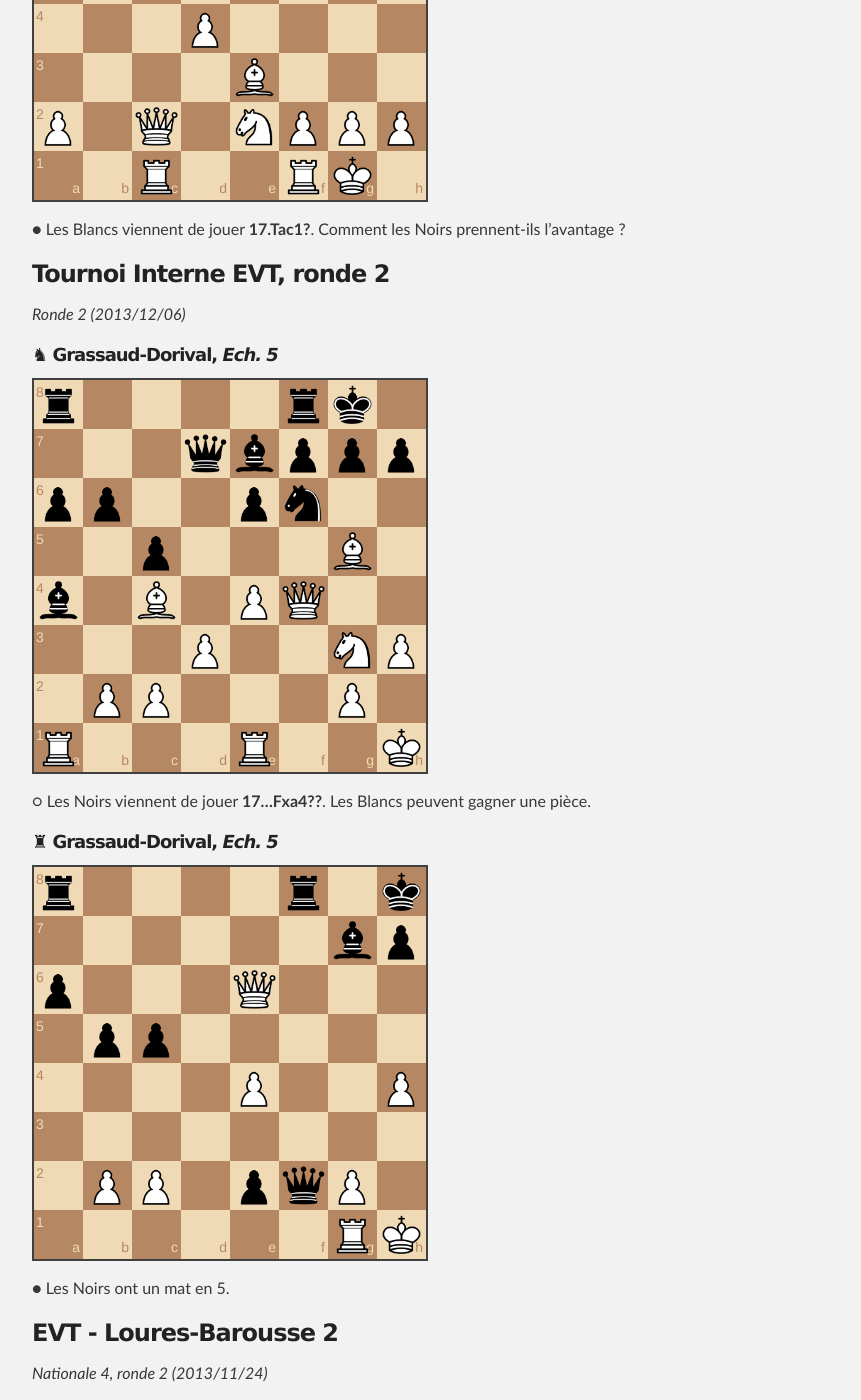
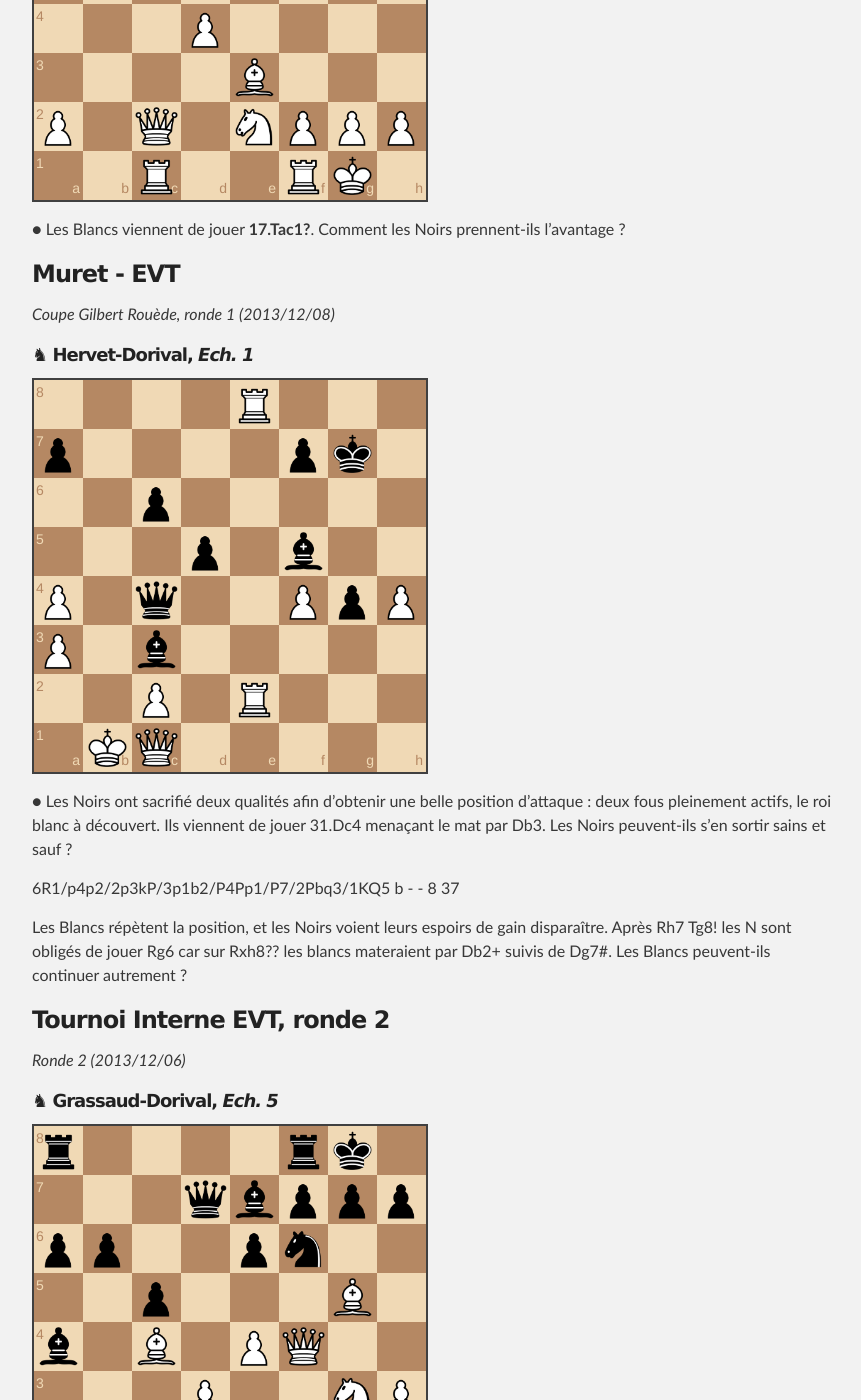
Before and after one commit to echiquier-villeneuve-tolosane/echiquier-villeneuve-tolosane.github.io, a Jekyll site: the page built from exercices.md, in a window 1280 px wide and 1400 px high, scrolled down 4091 px. Shown: the whole window, without its empty margins (208-1069 px from the left). Built offline with Jekyll 4.4.1, drawn with Linux system fonts in a browser that asks for light colours; nearby versions of some CDN libraries.

Commit message:
Updated exercices.md

```diff
--- a/exercices.md
+++ b/exercices.md
@@ -67,6 +67,28 @@ _Nationale 4, ronde 3 (2013/12/15)_
 `2r2rk1/pp3pbp/2n3p1/3q4/3P4/4B3/P1Q1NPPP/2R2RK1 b - - 2 17`
 
 &#9679; Les Blancs viennent de jouer **17.Tac1?**. Comment les Noirs prennent-ils l'avantage ?
+
+
+### Muret - EVT
+_Coupe Gilbert Rouède, ronde 1 (2013/12/08)_
+
+##### &#9822;   **Hervet-Dorival**, _Ech. 1_
+
+`4R3/p4pk1/2p5/3p1b2/P1q2PpP/P1b5/2P1R3/1KQ5 w - - 5 31`
+
+&#9679; Les Noirs ont sacrifié deux qualités afin d'obtenir une belle position d'attaque : deux fous pleinement actifs, le roi blanc à découvert. Ils viennent de jouer 31.Dc4 menaçant le mat par Db3. Les Noirs peuvent-ils s'en sortir sains et sauf ?
+
+
+
+
+
+6R1/p4p2/2p3kP/3p1b2/P4Pp1/P7/2Pbq3/1KQ5 b - - 8 37
+
+Les Blancs répètent la position, et les Noirs voient leurs espoirs de gain disparaître. Après Rh7 Tg8! les N sont obligés de jouer Rg6 car sur Rxh8?? les blancs materaient par Db2+ suivis de Dg7#. Les Blancs peuvent-ils continuer autrement ?
+
+
+
+
 
 
 ### Tournoi Interne EVT, ronde 2
```
